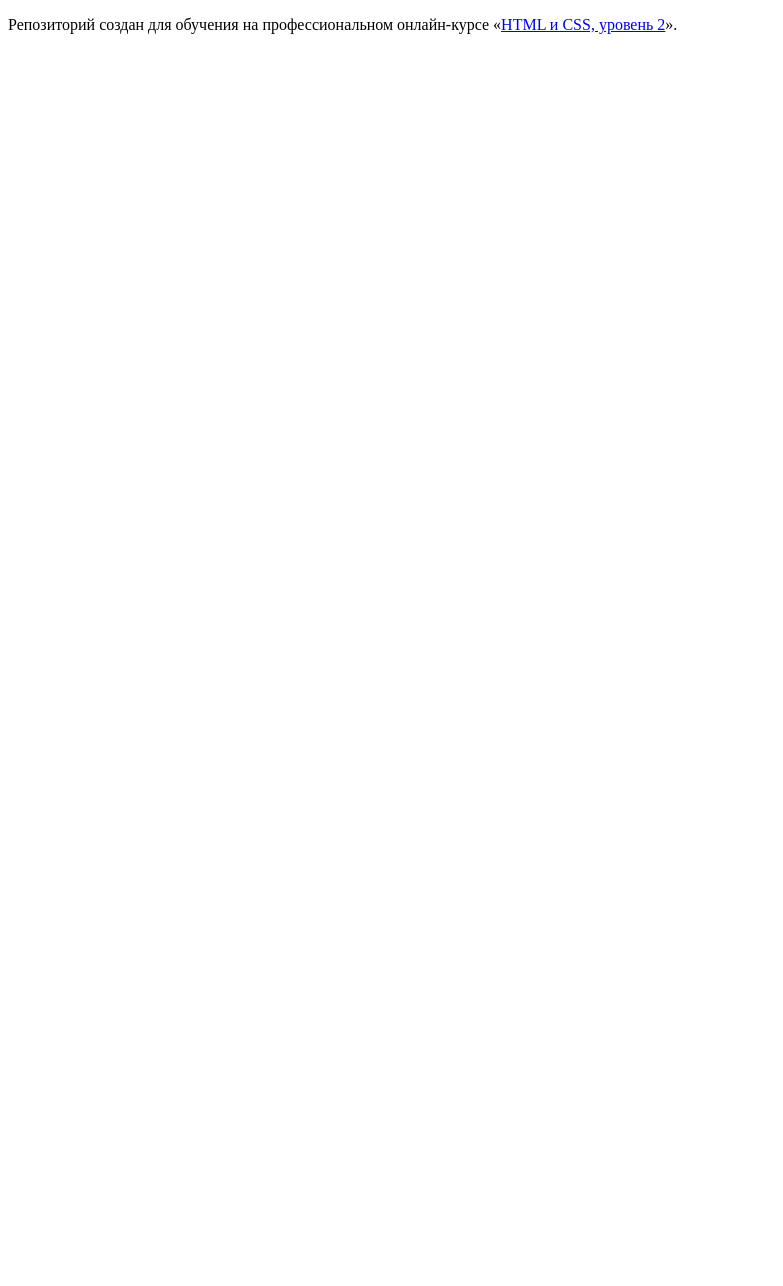
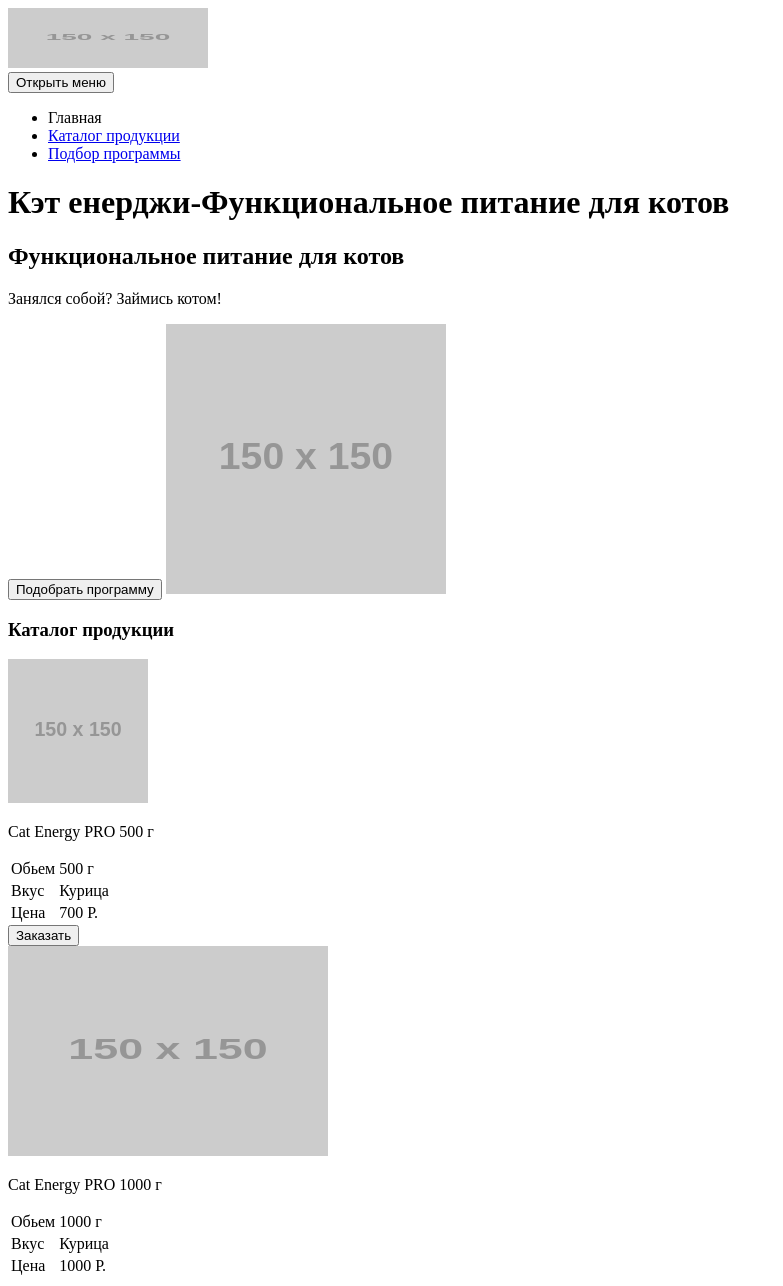
Before and after one commit to Annaule/945973-cat-energy-18, a website: page source/index.html in a window 1280 px wide. Shown: the whole page, without its empty margins (0-783 px from the left). Before the commit the page ends 800 px from the top, so only its background shows below. Drawn offline with Linux system fonts and the light colour scheme; placeholder pictures from the web are drawn by us.

Commit message:
Делаем разметку первых страниц

```diff
--- a/source/index.html
+++ b/source/index.html
@@ -5,8 +5,106 @@
     <title>HTML Academy: Кэт энерджи</title>
   </head>
   <body>
+    <header class="page-header">
+      <a class="page-header__logo">
+        <img class ="page-header__logo-image"
+        src="https://via.placeholder.com/150x150" width="200" height="60"
+        alt="Логотип Кэт Энерджи">
+      </a>
+      <nav class="main-nav">
+        <button class="main-nav__toggle" type="button">Открыть меню</button>
+        <ul class="main-nav__list site-list">
+          <li class="site-list__item site-list__item--active">
+            <a>Главная</a>
+          </li>
+          <li class="site-list__item">
+              <a href="katalog.html">Каталог продукции</a>
+          </li>
+          <li class="site-list__item">
+              <a href="program.html">Подбор программы</a>
+          </li>
+        </ul>
+      </nav>
+    </header>
 
-    <p>Репозиторий создан для обучения на профессиональном онлайн‑курсе «<a href="https://htmlacademy.ru/intensive/adaptive">HTML и CSS, уровень 2</a>».</p>
+    <main class="page-main">
+
+      <h1 class="visually-hidden">Кэт енерджи-Функциональное питание
+        для котов</h1>
+
+     <section class="intro">
+       <header class="intro__header">
+         <h2 class="intro__about">Функциональное питание
+           для котов</h2>
+         <p class="intro__slogan">Занялся собой? Займись котом!</p>
+       </header>
+       <button class="main-button program-choise__show" type="button">Подобрать программу
+       </button>
+       <img class="cat-food-pro-chicken" src="https://via.placeholder.com/150x150"
+       width="280" height="270" alt="Кошачий корм курица">
+     </section>
+     <section class="katalog">
+       <h3 class="katalog__name">Каталог продукции</h3>
+       <div class="product">
+         <a class="product__smallpic" href="cat-energy-about.html">
+           <img class="cat-food-pro-chicken-small"
+           src="https://via.placeholder.com/150x150" width="140" height="144"
+           alt="Кошачий корм курица маленький">
+         </a>
+        <p class="product__name">Cat Energy PRO 500 г</p>
+        <table class="product__description">
+          <tr>
+            <td class="product__field">Обьем
+            </td>
+            <td class="product__value">500 г
+            </td>
+          </tr>
+          <tr>
+            <td class="product__field">Вкус
+            </td>
+            <td class="product__value">Курица
+            </td>
+          </tr>
+          <tr>
+            <td class="product__field">Цена
+            </td>
+            <td class="product__value">700 Р.
+            </td>
+          </tr>
+        </table>
+        <button class="main-button product__order" type="button">Заказать
+        </button>
+       </div>
+       <div class="product">
+         <a class="product__bigpic" href="cat-energy-about.html">
+           <img class="cat-food-pro-chicken-big"
+           src="https://via.placeholder.com/150x150" width="320" height="210"
+           alt="Кошачий корм курица большой">
+         </a>
+         <p class="product__name">Cat Energy PRO 1000 г</p>
+         <table class="product__description">
+           <tr>
+             <td class="product__field">Обьем
+             </td>
+             <td class="product__value">1000 г
+             </td>
+           </tr>
+           <tr>
+             <td class="product__field">Вкус
+             </td>
+             <td class="product__value">Курица
+             </td>
+           </tr>
+           <tr>
+             <td class="product__field">Цена
+             </td>
+             <td class="product__value">1000 Р.
+             </td>
+           </tr>
+         </table>
+       </div>
+     </section>
+    </main>
 
   </body>
 </html>
```
